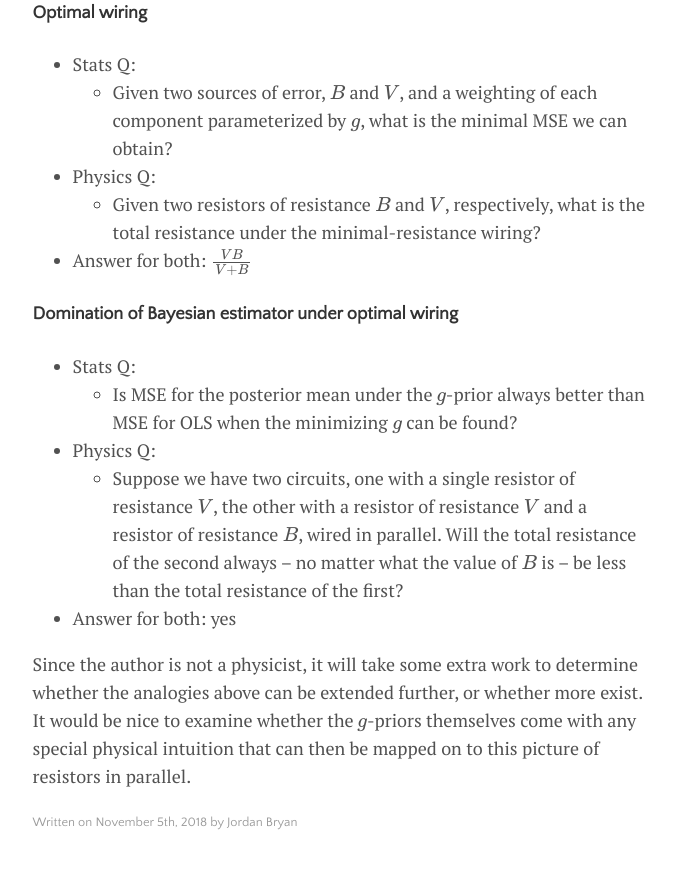
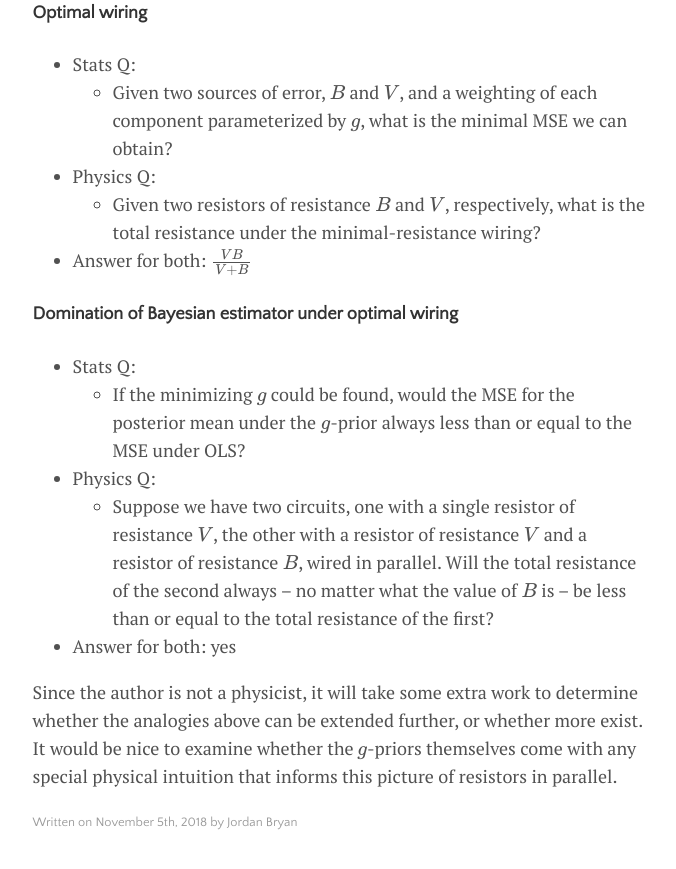
Before and after one commit to j-g-b/j-g-b.github.io, a Jekyll site: the page built from _posts/2018-11-05-g-priors.md, in a window 1280 px wide and 900 px high, scrolled down 2740 px. Shown: the top 869 px of the window, without its empty margins (300-976 px from the left). Built offline with Jekyll 4.4.1, drawn with Linux system fonts in a browser that asks for light colours; formulas are drawn with MathJax 3.

Commit message:
add g priors post

```diff
--- a/_posts/2018-11-05-g-priors.md
+++ b/_posts/2018-11-05-g-priors.md
@@ -101,9 +101,9 @@ Physics students might quickly recognize the formula above as a "product over su
 #### Domination of Bayesian estimator under optimal wiring
 
 + Stats Q:
-    + Is MSE for the posterior mean under the \\(g\\)-prior always better than MSE for OLS when the minimizing \\(g\\) can be found?
+    + If the minimizing \\(g\\) could be found, would the MSE for the posterior mean under the \\(g\\)-prior always less than or equal to the MSE under OLS?
 + Physics Q:
-    + Suppose we have two circuits, one with a single resistor of resistance \\(V\\), the other with a resistor of resistance \\(V\\) and a resistor of resistance \\(B\\), wired in parallel. Will the total resistance of the second always -- no matter what the value of \\(B\\) is -- be less than the total resistance of the first?
+    + Suppose we have two circuits, one with a single resistor of resistance \\(V\\), the other with a resistor of resistance \\(V\\) and a resistor of resistance \\(B\\), wired in parallel. Will the total resistance of the second always -- no matter what the value of \\(B\\) is -- be less than or equal to the total resistance of the first?
 + Answer for both: yes
 
-Since the author is not a physicist, it will take some extra work to determine whether the analogies above can be extended further, or whether more exist. It would be nice to examine whether the \\(g\\)-priors themselves come with any special physical intuition that can then be mapped on to this picture of resistors in parallel.
+Since the author is not a physicist, it will take some extra work to determine whether the analogies above can be extended further, or whether more exist. It would be nice to examine whether the \\(g\\)-priors themselves come with any special physical intuition that informs this picture of resistors in parallel.
```
